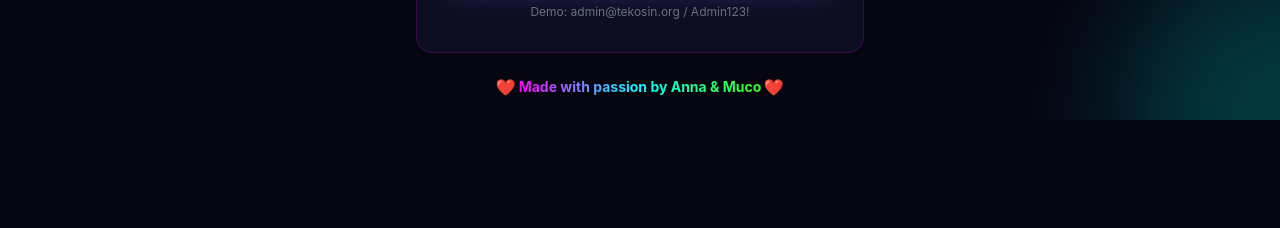
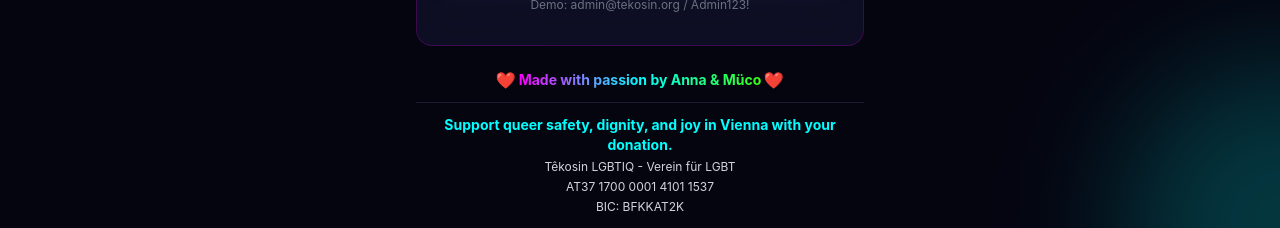
Before and after one commit to Ammaradonis/tekosin, a React (Create React App) app in the folder frontend/: page /login in a window 1280 px wide. Shown: the part 680-908 px from the top of the page. Before the commit the page ends 800 px from the top, so only its background shows below. Built offline with nearby package versions, Linux system fonts and the light colour scheme; no server answers.

Commit message:
Unify footer branding, CTA, and bank details

```diff
--- a/frontend/src/components/Footer.js
+++ b/frontend/src/components/Footer.js
@@ -6,7 +6,7 @@
 
   return (
     <footer className="border-t border-tekosin-border bg-tekosin-dark/50 px-6 py-4">
-      <div className="flex flex-col md:flex-row items-center justify-between gap-3">
+      <div className="flex flex-col items-center gap-3">
         <div className="flex items-center gap-2 text-sm">
           <span className="text-neon-pink font-bold animate-heartbeat inline-block">❤️</span>
           <span className="bg-gradient-to-r from-neon-pink via-neon-cyan to-neon-green bg-clip-text text-transparent font-bold">
@@ -21,7 +21,7 @@
           </span>
         </div>
 
-        <div className="flex items-center gap-3 text-xs text-gray-500">
+        <div className="flex items-center gap-3 text-xs text-gray-500 flex-wrap justify-center">
           <a href="https://www.instagram.com/tekosin.lgbtiq/" target="_blank" rel="noopener noreferrer" className="hover:text-neon-pink transition-colors">Instagram</a>
           <span>|</span>
           <a href="mailto:tekosinlgbti@gmx.at" className="hover:text-neon-cyan transition-colors">tekosinlgbti@gmx.at</a>
@@ -30,6 +30,13 @@
           <span>|</span>
           <span>Schwarzhorngasse 1, 1050 Wien</span>
         </div>
+
+        <div className="w-full border-t border-tekosin-border/60 pt-3 text-center space-y-1">
+          <p className="text-sm font-bold text-neon-cyan">{t('footer.supportCta')}</p>
+          <p className="text-xs text-gray-300">{t('footer.bankName')}</p>
+          <p className="text-xs text-gray-300">{t('footer.iban')}</p>
+          <p className="text-xs text-gray-300">{t('footer.bic')}</p>
+        </div>
       </div>
     </footer>
   );
--- a/frontend/src/i18n.js
+++ b/frontend/src/i18n.js
@@ -13,7 +13,14 @@
       payments: { title: 'Zahlungsverwaltung', amount: 'Betrag', type: 'Typ', status: 'Status', donate: 'Spenden', refund: 'Rückerstattung', history: 'Verlauf', createOrder: 'Bestellung erstellen', oneTime: 'Einmalig', recurring: 'Wiederkehrend', subscription: 'Abonnement' },
       crisis: { urgent: 'DRINGEND: Leben stehen auf dem Spiel!', shocking: 'SCHOCKIERENDE REALITÄT: Handeln Sie jetzt, bevor es zu spät ist!', alert: 'KRISENALARM: Ihre Aktion rettet Leben!', timeRunning: 'Zeit läuft ab', daysLeft: 'Tage bis zum nächsten Krisenereignis!' },
       common: { save: 'Speichern', cancel: 'Abbrechen', delete: 'Löschen', edit: 'Bearbeiten', create: 'Erstellen', search: 'Suchen', filter: 'Filtern', export: 'Exportieren', loading: 'Laden...', noData: 'Keine Daten', confirm: 'Bestätigen', back: 'Zurück', next: 'Weiter', active: 'Aktiv', inactive: 'Inaktiv', pending: 'Ausstehend', all: 'Alle' },
-      footer: { madeWith: 'Made with passion by Anna & Muco', noHousing: 'Diese NGO bietet KEINE Unterkunft oder Rechtsberatung an.' },
+      footer: {
+        madeWith: 'Made with passion by Anna & Müco',
+        noHousing: 'Diese NGO bietet KEINE Unterkunft oder Rechtsberatung an.',
+        supportCta: 'Support queer safety, dignity, and joy in Vienna with your donation.',
+        bankName: 'Têkosin LGBTIQ - Verein für LGBT',
+        iban: 'AT37 1700 0001 4101 1537',
+        bic: 'BIC: BFKKAT2K'
+      },
       gdpr: { consent: 'DSGVO-Einwilligung', rightToForget: 'Recht auf Vergessenwerden', dataPortability: 'Datenübertragbarkeit', consentText: 'Ich stimme der Verarbeitung meiner Daten zu.' }
     }
   },
@@ -27,7 +34,14 @@
       payments: { title: 'Payment Management', amount: 'Amount', type: 'Type', status: 'Status', donate: 'Donate', refund: 'Refund', history: 'History', createOrder: 'Create Order', oneTime: 'One-time', recurring: 'Recurring', subscription: 'Subscription' },
       crisis: { urgent: 'URGENT: Lives at Stake!', shocking: 'SHOCKING REALITY: Act Now Before It\'s Too Late!', alert: 'CRISIS ALERT: Your Action Saves Lives!', timeRunning: 'Time Running Out', daysLeft: 'Days Until Next Crisis Event!' },
       common: { save: 'Save', cancel: 'Cancel', delete: 'Delete', edit: 'Edit', create: 'Create', search: 'Search', filter: 'Filter', export: 'Export', loading: 'Loading...', noData: 'No Data', confirm: 'Confirm', back: 'Back', next: 'Next', active: 'Active', inactive: 'Inactive', pending: 'Pending', all: 'All' },
-      footer: { madeWith: 'Made with passion by Anna & Muco', noHousing: 'This NGO does NOT offer housing or legal consultations.' },
+      footer: {
+        madeWith: 'Made with passion by Anna & Müco',
+        noHousing: 'This NGO does NOT offer housing or legal consultations.',
+        supportCta: 'Support queer safety, dignity, and joy in Vienna with your donation.',
+        bankName: 'Têkosin LGBTIQ - Verein für LGBT',
+        iban: 'AT37 1700 0001 4101 1537',
+        bic: 'BIC: BFKKAT2K'
+      },
       gdpr: { consent: 'GDPR Consent', rightToForget: 'Right to be Forgotten', dataPortability: 'Data Portability', consentText: 'I consent to the processing of my data.' }
     }
   },
@@ -41,7 +55,14 @@
       payments: { title: 'Ödeme Yönetimi', amount: 'Tutar', type: 'Tür', status: 'Durum', donate: 'Bağış Yap', refund: 'İade', history: 'Geçmiş', createOrder: 'Sipariş Oluştur', oneTime: 'Tek Seferlik', recurring: 'Tekrarlayan', subscription: 'Abonelik' },
       crisis: { urgent: 'ACİL: Hayatlar Tehlikede!', shocking: 'ŞOK EDİCİ GERÇEK: Çok Geç Olmadan Harekete Geçin!', alert: 'KRİZ ALARMI: Eyleminiz Hayat Kurtarır!', timeRunning: 'Zaman Daralıyor', daysLeft: 'Gün Sonraki Kriz Olayına Kaldı!' },
       common: { save: 'Kaydet', cancel: 'İptal', delete: 'Sil', edit: 'Düzenle', create: 'Oluştur', search: 'Ara', filter: 'Filtrele', export: 'Dışa Aktar', loading: 'Yükleniyor...', noData: 'Veri Yok', confirm: 'Onayla', back: 'Geri', next: 'İleri', active: 'Aktif', inactive: 'Pasif', pending: 'Bekleyen', all: 'Tümü' },
-      footer: { madeWith: 'Anna & Muco tarafından tutkuyla yapıldı', noHousing: 'Bu STK konut veya hukuki danışmanlık SUNMAMAKTADIR.' },
+      footer: {
+        madeWith: 'Made with passion by Anna & Müco',
+        noHousing: 'Bu STK konut veya hukuki danışmanlık SUNMAMAKTADIR.',
+        supportCta: 'Support queer safety, dignity, and joy in Vienna with your donation.',
+        bankName: 'Têkosin LGBTIQ - Verein für LGBT',
+        iban: 'AT37 1700 0001 4101 1537',
+        bic: 'BIC: BFKKAT2K'
+      },
       gdpr: { consent: 'KVKK Onayı', rightToForget: 'Unutulma Hakkı', dataPortability: 'Veri Taşınabilirliği', consentText: 'Verilerimin işlenmesine onay veriyorum.' }
     }
   },
@@ -53,7 +74,14 @@
       dashboard: { title: 'لوحة القيادة', totalMembers: 'إجمالي الأعضاء', activeMembers: 'الأعضاء النشطون', pendingMembers: 'قيد الانتظار', monthlyRevenue: 'الإيرادات الشهرية', upcomingEvents: 'الفعاليات القادمة', volunteers: 'المتطوعون', recentActivity: 'النشاط الأخير', quickActions: 'إجراءات سريعة' },
       crisis: { urgent: 'عاجل: أرواح في خطر!', shocking: 'واقع صادم: تصرف الآن قبل فوات الأوان!', alert: 'تنبيه أزمة: عملك ينقذ الأرواح!', timeRunning: 'الوقت ينفد', daysLeft: 'أيام حتى حدث الأزمة القادم!' },
       common: { save: 'حفظ', cancel: 'إلغاء', delete: 'حذف', edit: 'تعديل', create: 'إنشاء', search: 'بحث', filter: 'تصفية', export: 'تصدير', loading: 'جاري التحميل...', noData: 'لا توجد بيانات', confirm: 'تأكيد', back: 'رجوع', next: 'التالي', active: 'نشط', inactive: 'غير نشط', pending: 'قيد الانتظار', all: 'الكل' },
-      footer: { madeWith: 'صنع بشغف بواسطة آنا وموكو', noHousing: 'هذه المنظمة لا تقدم السكن أو الاستشارات القانونية.' },
+      footer: {
+        madeWith: 'Made with passion by Anna & Müco',
+        noHousing: 'هذه المنظمة لا تقدم السكن أو الاستشارات القانونية.',
+        supportCta: 'Support queer safety, dignity, and joy in Vienna with your donation.',
+        bankName: 'Têkosin LGBTIQ - Verein für LGBT',
+        iban: 'AT37 1700 0001 4101 1537',
+        bic: 'BIC: BFKKAT2K'
+      },
       members: { title: 'إدارة الأعضاء', addNew: 'إضافة عضو جديد', search: 'بحث...', firstName: 'الاسم الأول', lastName: 'اسم العائلة' },
       payments: { title: 'إدارة المدفوعات', amount: 'المبلغ', donate: 'تبرع' }
     }
@@ -65,7 +93,14 @@
       auth: { login: 'ورود', logout: 'خروج', email: 'ایمیل', password: 'رمز عبور', register: 'ثبت نام', welcomeBack: 'خوش آمدید!', loginSubtitle: 'وارد حساب خود شوید' },
       crisis: { urgent: 'فوری: جان‌ها در خطر است!', shocking: 'واقعیت تکان‌دهنده: همین الان اقدام کنید!', alert: 'هشدار بحران: اقدام شما نجات‌بخش است!', timeRunning: 'زمان در حال اتمام', daysLeft: 'روز تا رویداد بحران بعدی!' },
       common: { save: 'ذخیره', cancel: 'لغو', delete: 'حذف', edit: 'ویرایش', create: 'ایجاد', search: 'جستجو', loading: 'در حال بارگذاری...', noData: 'داده‌ای نیست' },
-      footer: { madeWith: 'ساخته شده با عشق توسط آنا و موکو', noHousing: 'این سازمان مسکن یا مشاوره حقوقی ارائه نمی‌دهد.' }
+      footer: {
+        madeWith: 'Made with passion by Anna & Müco',
+        noHousing: 'این سازمان مسکن یا مشاوره حقوقی ارائه نمی‌دهد.',
+        supportCta: 'Support queer safety, dignity, and joy in Vienna with your donation.',
+        bankName: 'Têkosin LGBTIQ - Verein für LGBT',
+        iban: 'AT37 1700 0001 4101 1537',
+        bic: 'BIC: BFKKAT2K'
+      }
     }
   },
   es: {
@@ -75,7 +110,14 @@
       auth: { login: 'Iniciar Sesión', logout: 'Cerrar Sesión', email: 'Correo', password: 'Contraseña', register: 'Registrarse', welcomeBack: '¡Bienvenido de vuelta!', loginSubtitle: 'Inicia sesión en tu cuenta' },
       crisis: { urgent: '¡URGENTE: Vidas en Juego!', shocking: '¡REALIDAD IMPACTANTE: Actúa Ahora!', alert: '¡ALERTA DE CRISIS: Tu Acción Salva Vidas!', timeRunning: 'El Tiempo se Agota', daysLeft: '¡Días Hasta el Próximo Evento de Crisis!' },
       common: { save: 'Guardar', cancel: 'Cancelar', delete: 'Eliminar', edit: 'Editar', create: 'Crear', search: 'Buscar', loading: 'Cargando...', noData: 'Sin Datos' },
-      footer: { madeWith: 'Hecho con pasión por Anna y Muco', noHousing: 'Esta ONG NO ofrece alojamiento ni consultas legales.' }
+      footer: {
+        madeWith: 'Made with passion by Anna & Müco',
+        noHousing: 'Esta ONG NO ofrece alojamiento ni consultas legales.',
+        supportCta: 'Support queer safety, dignity, and joy in Vienna with your donation.',
+        bankName: 'Têkosin LGBTIQ - Verein für LGBT',
+        iban: 'AT37 1700 0001 4101 1537',
+        bic: 'BIC: BFKKAT2K'
+      }
     }
   }
 };
--- a/frontend/src/pages/LoginPage.js
+++ b/frontend/src/pages/LoginPage.js
@@ -122,7 +122,7 @@
         </div>
 
         {/* Footer */}
-        <div className="text-center mt-6">
+        <div className="text-center mt-6 space-y-3">
           <p className="text-sm">
             <span className="animate-heartbeat inline-block">❤️</span>
             {' '}
@@ -132,6 +132,12 @@
             {' '}
             <span className="animate-heartbeat inline-block">❤️</span>
           </p>
+          <div className="border-t border-tekosin-border/60 pt-3 space-y-1">
+            <p className="text-sm font-bold text-neon-cyan">{t('footer.supportCta')}</p>
+            <p className="text-xs text-gray-300">{t('footer.bankName')}</p>
+            <p className="text-xs text-gray-300">{t('footer.iban')}</p>
+            <p className="text-xs text-gray-300">{t('footer.bic')}</p>
+          </div>
         </div>
       </div>
     </div>
```
